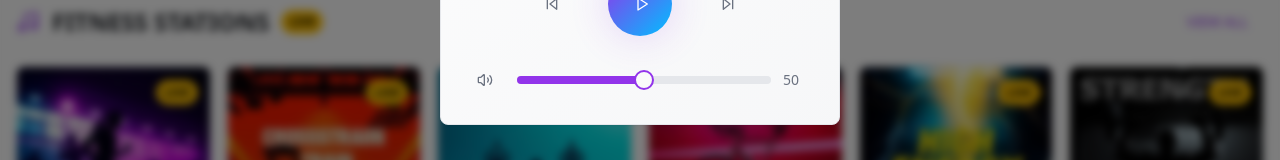
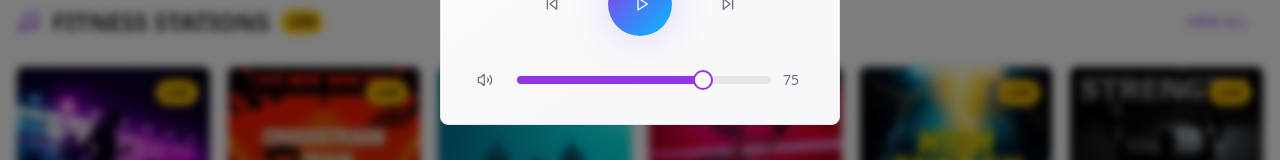
Before and after one commit to sebastiangut/fastfit-beat, a React (Vite) app: page / in a window 1280 px wide. Both pictures are taken after a click on the button "Start Listening". Shown: the part 595-755 px from the top of the page. Built offline with nearby package versions, Linux system fonts and the light colour scheme.

Commit message:
Fix default player volume
Set the default volume of the radio player to 75.

```diff
--- a/src/components/RadioPlayer.tsx
+++ b/src/components/RadioPlayer.tsx
@@ -20,7 +20,7 @@ interface RadioPlayerProps {
 
 const RadioPlayer: React.FC<RadioPlayerProps> = ({ station, isOpen, onClose }) => {
   const [isPlaying, setIsPlaying] = useState(false);
-  const [volume, setVolume] = useState([50]);
+  const [volume, setVolume] = useState([75]);
   const [isMuted, setIsMuted] = useState(false);
   const audioRef = useRef<HTMLAudioElement | null>(null);
 
```
